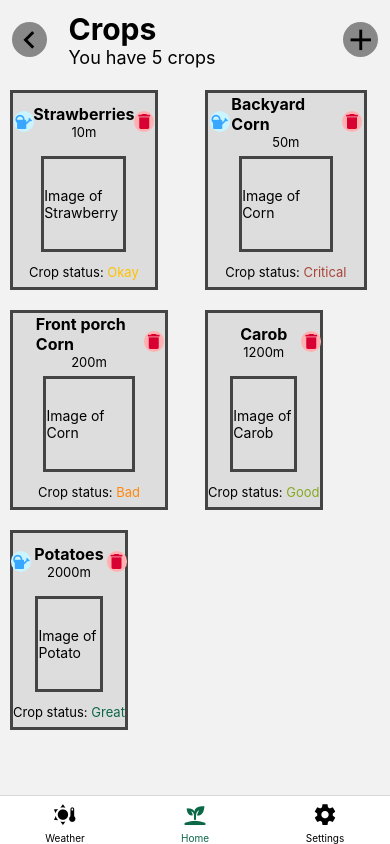
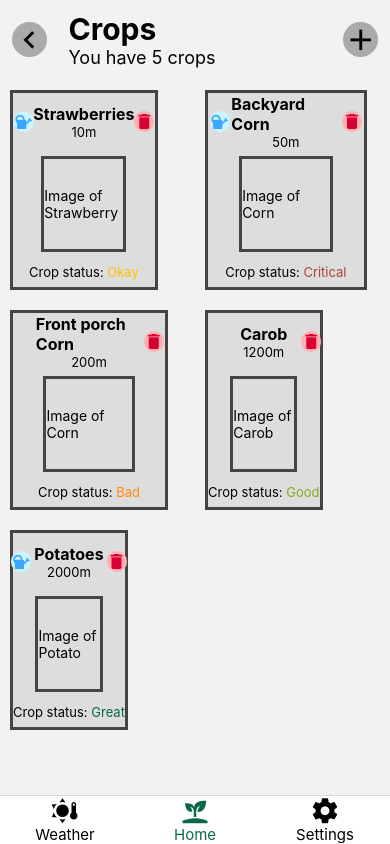
Before and after one commit to PedroGasparinho/HydroHarvestMobile, a React Native app: screen /BottomNavigator in a window 390 px wide. Built offline with nearby package versions, Linux system fonts and the light colour scheme.

Commit message:
Added reuseable title bar component

```diff
--- a/src/components/CropComponent/index.tsx
+++ b/src/components/CropComponent/index.tsx
@@ -2,6 +2,8 @@ import { StyleSheet, Text, TouchableOpacity, View } from "react-native";
 import { BORDER_COLOR, Crop, DELETE_ICON_BACK_COLOR, DELETE_ICON_MAIN_COLOR, ICON_RADIUS, ITEM_ICON_SIZE, ITEM_BACK_COLOR, ITEM_TEXT_SIZE, ITEM_TITLE_SIZE, TEXT_COLOR, WATER_ICON_BACK_COLOR, WATER_ICON_MAIN_COLOR, cropStatusToColor } from "../../utils";
 import React from "react";
 import MCIcons from "react-native-vector-icons/MaterialCommunityIcons";
+import { useNavigation } from "@react-navigation/native";
+import { CROP_PAGE, homeStackProp } from "../../routes/homeStack";
 
 type Props = {
     crop: Crop
@@ -20,8 +22,10 @@ function CropComponent(prop: Props) {
 
     const statusColor = cropStatusToColor(crop.status);
 
+    const homeNav = useNavigation<homeStackProp>();
+
     function onPressItem() {
-
+        homeNav.navigate(CROP_PAGE);
     }
 
     function onPressWater() {
--- /dev/null
+++ b/src/components/titleBarComponent/index.tsx
@@ -0,0 +1,72 @@
+import { StyleSheet, Text, TouchableOpacity, View } from "react-native";
+import { ICON_BACK_COLOR, ICON_MAIN_COLOR, ICON_RADIUS, PAGE_ICON_SIZE, PAGE_SUBTITLE_SIZE, PAGE_TITLE_SIZE, TEXT_COLOR } from "../../utils";
+import MCIcons from "react-native-vector-icons/MaterialCommunityIcons";
+
+type Props = {
+    leftIconName: string,
+    rightIconName: string,
+    title: string,
+    subtitle: string,
+}
+
+function TitleBarComponent(props: Props) {
+    return(
+        <View style={styles.topView}>
+            <View style={styles.iconView}>
+                <TouchableOpacity style={styles.iconBackgroundView}>
+                    <MCIcons name={props.leftIconName} color={ICON_MAIN_COLOR} size={PAGE_ICON_SIZE}/>
+                </TouchableOpacity>
+            </View>
+            <View style={styles.titleView}>
+                <Text style={styles.titleText}>{props.title}</Text>
+                <Text style={styles.subTitleText}>{props.subtitle}</Text>
+            </View>
+            <View style={styles.iconView}>
+                <TouchableOpacity style={styles.iconBackgroundView}>
+                    <MCIcons name={props.rightIconName} color={ICON_MAIN_COLOR} size={PAGE_ICON_SIZE}/>
+                </TouchableOpacity>
+            </View>
+        </View>
+    );
+}
+
+const styles = StyleSheet.create({
+
+    topView: {
+        height: "10%",
+        display: "flex",
+        flexDirection: "row",
+    },
+
+    titleView: {
+        width: "70%",
+        paddingLeft: 10,
+        justifyContent: "center",
+    },
+
+    titleText: {
+        fontSize: PAGE_TITLE_SIZE,
+        fontWeight: "bold",
+        color: TEXT_COLOR,
+    },
+
+    subTitleText: {
+        fontSize: PAGE_SUBTITLE_SIZE,
+        color: TEXT_COLOR,
+    },
+
+    iconView: {
+        width: "15%",
+        justifyContent: "center",
+        alignItems: "center",
+        padding: 10,
+    },
+
+    iconBackgroundView: {
+        backgroundColor: ICON_BACK_COLOR,
+        borderRadius: ICON_RADIUS,
+    },
+
+});
+
+export default TitleBarComponent;
--- a/src/pages/HomePage/index.tsx
+++ b/src/pages/HomePage/index.tsx
@@ -1,9 +1,7 @@
-import { useNavigation } from "@react-navigation/native";
-import { Button, FlatList, ScrollView, StyleSheet, Text, TouchableOpacity, View } from "react-native";
-import { CROP_PAGE, homeStackProp } from "../../routes/homeStack";
-import MCIcons from "react-native-vector-icons/MaterialCommunityIcons";
-import { Crop, ICON_BACK_COLOR, ICON_MAIN_COLOR, ICON_RADIUS, PAGE_ICON_SIZE, PAGE_SUBTITLE_SIZE, PAGE_TITLE_SIZE, TEXT_COLOR, compareCrops } from "../../utils";
+import { ScrollView, StyleSheet, View } from "react-native";
+import { Crop, compareCrops } from "../../utils";
 import CropComponent from "../../components/CropComponent";
+import TitleBarComponent from "../../components/titleBarComponent";
 
 function HomePage() {
 
@@ -21,24 +19,12 @@ function HomePage() {
 
     let i = 0;
 
+    const title = "Crops";
+    const subtitle = "You have " + crops.length + " crops";
+
     return (
         <>
-            <View style={styles.topView}>
-                <View style={styles.iconView}>
-                    <TouchableOpacity style={styles.iconBackgroundView}>
-                        <MCIcons name="chevron-left" color={ICON_MAIN_COLOR} size={PAGE_ICON_SIZE}/>
-                    </TouchableOpacity>
-                </View>
-                <View style={styles.titleView}>
-                    <Text style={styles.titleText}>Crops</Text>
-                    <Text style={styles.subTitleText}>{"You have " + crops.length + " crops"}</Text>
-                </View>
-                <View style={styles.iconView}>
-                    <TouchableOpacity style={styles.iconBackgroundView}>
-                        <MCIcons name="plus" color={ICON_MAIN_COLOR} size={PAGE_ICON_SIZE}/>
-                    </TouchableOpacity>
-                </View>
-            </View>
+            <TitleBarComponent title={title} subtitle={subtitle} leftIconName="chevron-left" rightIconName="plus"/>
             <ScrollView
                 style={styles.bottomView}
                 contentContainerStyle={{flexDirection: 'row', flexWrap: 'wrap'}}
@@ -59,41 +45,6 @@ function HomePage() {
 
 const styles = StyleSheet.create({
 
-    topView: {
-        height: "10%",
-        display: "flex",
-        flexDirection: "row",
-    },
-
-    titleView: {
-        width: "70%",
-        paddingLeft: 10,
-        justifyContent: "center",
-    },
-
-    titleText: {
-        fontSize: PAGE_TITLE_SIZE,
-        fontWeight: "bold",
-        color: TEXT_COLOR,
-    },
-
-    subTitleText: {
-        fontSize: PAGE_SUBTITLE_SIZE,
-        color: TEXT_COLOR,
-    },
-
-    iconView: {
-        width: "15%",
-        justifyContent: "center",
-        alignItems: "center",
-        padding: 10,
-    },
-
-    iconBackgroundView: {
-        backgroundColor: ICON_BACK_COLOR,
-        borderRadius: ICON_RADIUS,
-    },
-
     bottomView: {
         height: "90%",
     },
--- a/src/routes/bottomNavigator/index.tsx
+++ b/src/routes/bottomNavigator/index.tsx
@@ -4,6 +4,7 @@ import React from 'react';
 import WeatherPage from '../../pages/WeatherPage';
 import SettingsPage from '../../pages/SettingsPage';
 import HomeStack from '../homeStack';
+import { BOTTOM_BAR_ICON_SIZE, BOTTOM_BAR_FONT_SIZE, BOTTOM_BAR_ACTIVE_COLOR, BOTTOM_BAR_INACTIVE_COLOR } from '../../utils';
 
 const Tab = createBottomTabNavigator();
 
@@ -11,23 +12,26 @@ function BottomNavigator() {
 	return (
     	<Tab.Navigator initialRouteName={"Home"} screenOptions={{
         	headerShown: false,
-        	tabBarActiveTintColor: '#0A6847',
-        	tabBarInactiveTintColor: '#000000',
+        	tabBarActiveTintColor: BOTTOM_BAR_ACTIVE_COLOR,
+        	tabBarInactiveTintColor: BOTTOM_BAR_INACTIVE_COLOR,
       	}}>
 			<Tab.Screen name="Weather" component={WeatherPage} options={{
-				tabBarIcon: ({ color, size }) => (
-					<MCIcons name="sun-thermometer" color={color} size={size} />
-				)
+				tabBarIcon: ({ color }) => (
+					<MCIcons name="sun-thermometer" color={color} size={BOTTOM_BAR_ICON_SIZE} />
+				),
+				tabBarLabelStyle: { fontSize: BOTTOM_BAR_FONT_SIZE }
 			}} />
 			<Tab.Screen name="Home" component={HomeStack} options={{
-            	tabBarIcon: ({ color, size }) => (
-              		<MCIcons name="sprout" color={color} size={size} />
-            	)
+            	tabBarIcon: ({ color }) => (
+              		<MCIcons name="sprout" color={color} size={BOTTOM_BAR_ICON_SIZE} />
+            	),
+				tabBarLabelStyle: { fontSize: BOTTOM_BAR_FONT_SIZE }
         	}} />
 			<Tab.Screen name="Settings" component={SettingsPage} options={{
-				tabBarIcon: ({ color, size }) => (
-					<MCIcons name="cog" color={color} size={size} />
-				)
+				tabBarIcon: ({ color }) => (
+					<MCIcons name="cog" color={color} size={BOTTOM_BAR_ICON_SIZE} />
+				),
+				tabBarLabelStyle: { fontSize: BOTTOM_BAR_FONT_SIZE }
 			}} />
       	</Tab.Navigator>
 	);
--- a/src/utils/index.tsx
+++ b/src/utils/index.tsx
@@ -21,6 +21,12 @@ export const ITEM_TEXT_SIZE = 13;
 export const ITEM_ICON_SIZE = 20;
 export const ITEM_BACK_COLOR = "#DDDDDD";
 
+//Bottom Bar Constants
+export const BOTTOM_BAR_ICON_SIZE = 30;
+export const BOTTOM_BAR_FONT_SIZE = 15;
+export const BOTTOM_BAR_ACTIVE_COLOR = "#0A6847";
+export const BOTTOM_BAR_INACTIVE_COLOR = "#000000";
+
 //Global text-related constants
 export const TEXT_COLOR = "#000000";
 
@@ -29,7 +35,7 @@ export const BORDER_COLOR = "#444444";
 
 //Global icon-related constants
 export const ICON_MAIN_COLOR = "#000000";
-export const ICON_BACK_COLOR = "#888888";
+export const ICON_BACK_COLOR = "#AAAAAA";
 
 export const WATER_ICON_MAIN_COLOR = "#39A7FF";
 export const WATER_ICON_BACK_COLOR = "#CAF4FF";
```
